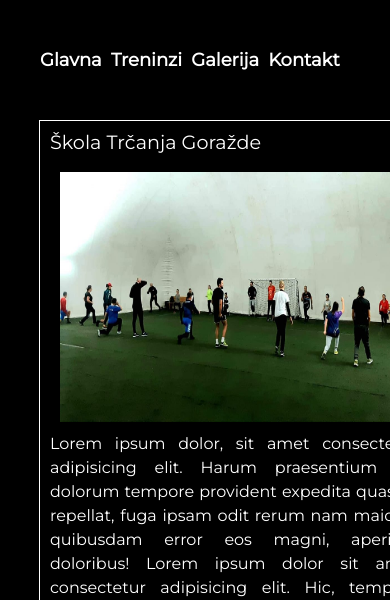
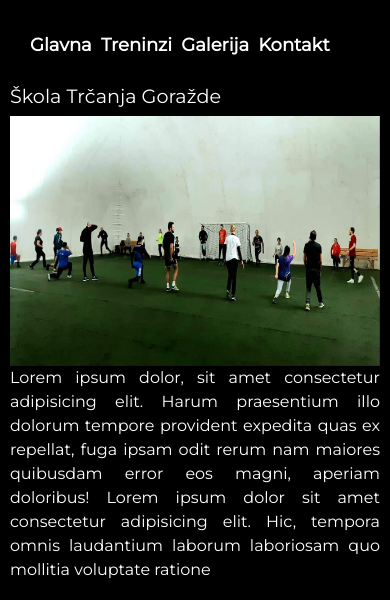
Before and after one commit to J4SKO/j4sko.github.io, a plain HTML site: page index.html in a window 390 px wide. Shown: the part 218-818 px from the top of the page. Drawn offline with nearby package versions, Linux system fonts and the light colour scheme.

Commit message:
Add files via upload

```diff
--- a/style.css
+++ b/style.css
@@ -1,11 +1,17 @@
 body
 {
     font-family: 'Montserrat', sans-serif;
-    margin: 0;
-    padding: 0;
+
+    max-width: 100%;
+
     background-color: black;
     color: white;
 
+}
+header
+{
+    height: 250px;
+    width: 100%;
 
 }
 
@@ -30,7 +36,6 @@ body
 }
 nav
 {
-
     position: static;
     text-decoration: none;
     margin-top: 130px;
@@ -104,6 +109,13 @@ footer
 }
 @media only screen and (max-width:600px)
 {
+body
+{
+
+
+    margin: 0;
+}
+
 header
 {
     height: 250px;
@@ -132,7 +144,9 @@ header img
 nav
 {
     text-decoration: none;
-    margin-top: 5px;
+    margin-top:0;
+   margin-bottom: 0;
+   padding: 0;
 }
 nav li
 {
@@ -159,14 +173,16 @@ nav a:hover
 }
 #sadrzaj
 {
-
+    margin: auto;
     height: 60%;
     width: 100%;
     padding: 10px;
     text-align: justify;
+    border: none;
 }
 #sadrzaj img
 {
+    margin: auto;
     height: 250px;
     float: left;
     width: 100%;
@@ -190,6 +206,6 @@ footer
 {
     margin-top: 20px;
     text-align: center;
-
+    width: 100%;
 }
 }
```
